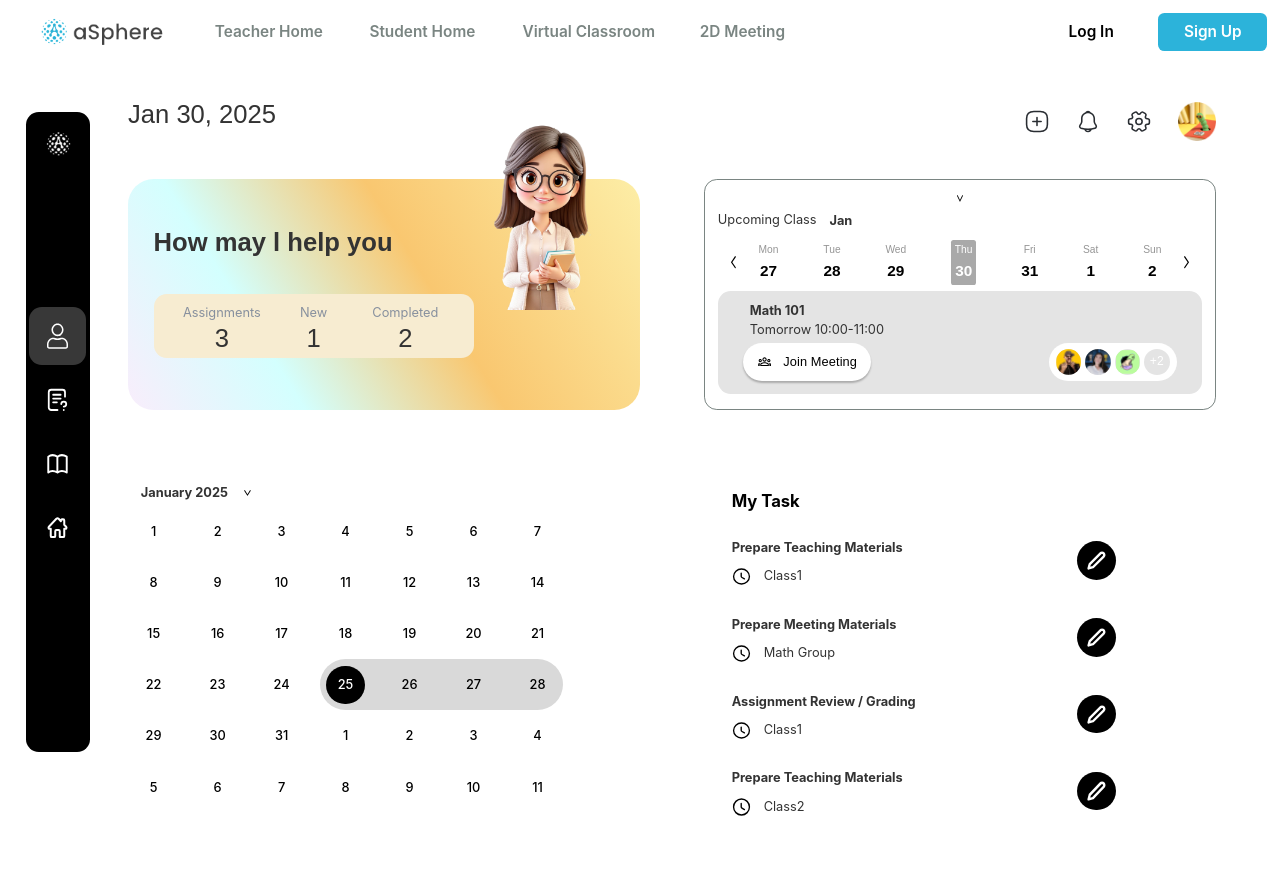
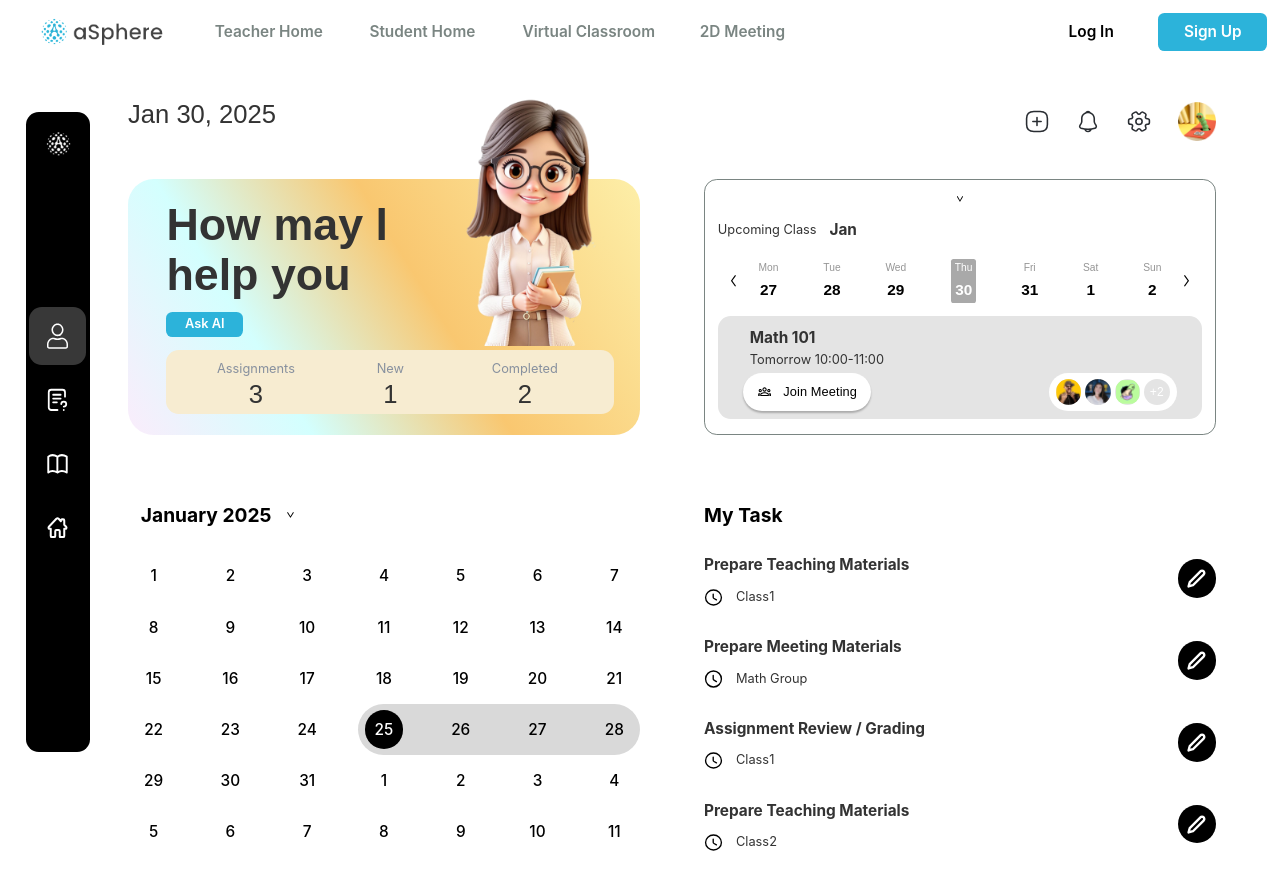
Before and after one commit to asphere-ai/asphere-ai.github.io, a plain HTML site: page teacher-home.html in a window 1280 px wide. Drawn offline with nearby package versions, Linux system fonts and the light colour scheme; a script that the page names is missing.

Commit message:
fix(pages): modify index, student and teacher home

```diff
--- a/css/asphere.webflow.css
+++ b/css/asphere.webflow.css
@@ -30,28 +30,38 @@
 }
 
 .heading-img {
-  width: 50vw;
+  width: auto;
   max-width: none;
-  height: auto;
+  height: 40vw;
   margin-left: 0;
   padding-left: 0;
   overflow: clip;
+  -webkit-mask-image: linear-gradient(to right, #0000 0%, #000 5% 90%, #0000 100%), linear-gradient(#0000 0%, #000 30% 85%, #0000 100%);
+  mask-image: linear-gradient(to right, #0000 0%, #000 5% 90%, #0000 100%), linear-gradient(#0000 0%, #000 30% 85%, #0000 100%);
+  -webkit-mask-composite: source-in;
+  mask-composite: intersect;
 }
 
 .heading-container {
+  z-index: 1;
   grid-column-gap: 2vw;
   grid-row-gap: 2vw;
   flex-flow: column;
-  width: 50%;
+  width: 50vw;
   height: auto;
-  margin-right: -10%;
+  margin-right: -10vw;
   padding-right: 0%;
   display: flex;
+  position: relative;
 }
 
 .heading-img-container {
-  width: 55%;
+  z-index: 0;
+  width: auto;
+  display: flex;
   position: relative;
+  top: 0;
+  right: 0;
 }
 
 .heading-text-1 {
@@ -105,7 +115,7 @@
 }
 
 .heading-text-container {
-  width: 99.9999%;
+  width: 100%;
   max-width: none;
   position: relative;
 }
@@ -329,15 +339,16 @@
   grid-row-gap: 5%;
   background-image: url('../images/heading_background.png');
   background-position: 0 0;
-  background-size: auto;
-  justify-content: flex-start;
-  align-items: center;
-  height: 50vw;
+  background-size: contain;
+  justify-content: flex-start;
+  align-items: center;
+  height: 40vw;
   margin-top: 5vw;
-  padding-top: 2%;
-  padding-bottom: 2%;
+  padding-top: 0%;
+  padding-bottom: 0%;
   padding-left: 5%;
   display: flex;
+  position: relative;
 }
 
 .home-sec-3 {
@@ -1337,24 +1348,25 @@
 
 .character-img-student {
   object-fit: contain;
-  width: 30%;
-  height: 15vw;
+  width: 50%;
+  height: 20vw;
   position: absolute;
-  inset: 0% 0% auto auto;
+  inset: 0% -3vw auto auto;
 }
 
 .ai-div-student {
-  grid-column-gap: 1.5vw;
-  grid-row-gap: 1.5vw;
+  grid-column-gap: 1vw;
+  grid-row-gap: 1vw;
   flex-flow: column;
   flex: 0 auto;
   justify-content: center;
-  align-items: flex-start;
+  align-items: center;
   width: 40vw;
-  height: 24vw;
+  height: 26vw;
   margin-top: -2vw;
   padding-top: 6vw;
-  padding-left: 2vw;
+  padding-left: 3vw;
+  padding-right: 2vw;
   text-decoration: none;
   display: flex;
   position: relative;
@@ -1388,7 +1400,7 @@
 .month-text {
   align-items: center;
   font-family: Inter, sans-serif;
-  font-size: 1vw;
+  font-size: 1.2vw;
   font-weight: 700;
   line-height: 200%;
 }
@@ -1419,7 +1431,7 @@
   object-fit: cover;
   border-radius: 2vw;
   width: 40vw;
-  height: 18vw;
+  height: 20vw;
   position: absolute;
   left: 0;
 }
@@ -1433,7 +1445,7 @@
   grid-template-columns: 1fr 1fr 1fr;
   grid-auto-columns: 1fr;
   place-items: center;
-  width: 25vw;
+  width: 35vw;
   height: 5vw;
   padding: 1vw 2vw;
   display: grid;
@@ -1452,6 +1464,7 @@
   flex: 0 auto;
   justify-content: center;
   align-items: center;
+  width: 6vw;
   height: 2vw;
   padding: 0 1vw;
   font-family: Inter, sans-serif;
@@ -1488,15 +1501,15 @@
 }
 
 .plan-div {
-  grid-column-gap: .5vw;
-  grid-row-gap: .5vw;
+  grid-column-gap: 1vw;
+  grid-row-gap: 1vw;
   border: .1vw solid #7a8582;
   border-radius: 1vw;
   flex-flow: column;
   justify-content: center;
   align-items: flex-start;
   width: 40vw;
-  height: 18vw;
+  height: 20vw;
   margin-top: 3vw;
   padding: .5vw 1vw;
   display: flex;
@@ -1514,6 +1527,7 @@
   height: 40vh;
   min-height: 35vw;
   max-height: 45vw;
+  margin-top: 3vw;
   margin-left: 0;
   padding-top: 0;
   padding-left: 10vw;
@@ -1521,12 +1535,14 @@
 }
 
 .calendar {
+  grid-column-gap: 2vw;
+  grid-row-gap: 2vw;
   background-color: #fff;
   border-radius: 11.697px;
   flex-direction: column;
   justify-content: flex-start;
   align-items: flex-start;
-  width: 45vw;
+  width: 40vw;
   max-width: none;
   text-decoration: none;
   display: flex;
@@ -1539,7 +1555,7 @@
   flex-direction: column;
   justify-content: flex-start;
   align-items: flex-start;
-  width: auto;
+  width: 100%;
   max-width: none;
   text-decoration: none;
   display: flex;
@@ -1547,10 +1563,10 @@
 }
 
 .calender-row {
-  grid-column-gap: 1vw;
-  justify-content: flex-start;
-  align-items: flex-start;
-  width: auto;
+  grid-column-gap: 2vw;
+  justify-content: flex-start;
+  align-items: flex-start;
+  width: 100%;
   max-width: none;
   height: 4vw;
   text-decoration: none;
@@ -1565,10 +1581,10 @@
   flex-direction: column;
   justify-content: flex-start;
   align-items: flex-start;
-  width: 50vw;
+  width: 40vw;
   max-width: none;
-  padding-top: 1vw;
-  padding-left: 2vw;
+  padding-top: 0;
+  padding-left: 0;
   text-decoration: none;
   display: flex;
   overflow: hidden;
@@ -1760,7 +1776,7 @@
   margin-top: 0;
   margin-bottom: 0;
   font-family: Inter, sans-serif;
-  font-size: 1vw;
+  font-size: 1.2vw;
   font-weight: 500;
   line-height: 4vw;
   text-decoration: none;
@@ -1793,8 +1809,8 @@
 }
 
 .calender-selected-div-teacher {
-  grid-column-gap: 1vw;
-  grid-row-gap: 1vw;
+  grid-column-gap: 2vw;
+  grid-row-gap: 2vw;
   background-color: #d9d9d9;
   border-radius: 2vw;
   justify-content: flex-start;
@@ -1815,7 +1831,7 @@
   flex-flow: row;
   justify-content: space-between;
   align-items: center;
-  width: 30vw;
+  width: 100%;
   max-width: none;
   text-decoration: none;
   display: flex;
@@ -1853,7 +1869,7 @@
   color: #000;
   padding-left: 0;
   font-family: Inter, sans-serif;
-  font-size: 1.3vw;
+  font-size: 1.5vw;
   font-weight: 700;
   line-height: 100%;
 }
@@ -1890,7 +1906,7 @@
   min-height: 35vw;
   max-height: 45vw;
   margin-left: 0;
-  padding-top: 0;
+  padding-top: 2vw;
   padding-left: 10vw;
   display: flex;
 }
@@ -1924,8 +1940,8 @@
 }
 
 .calender-selected-div-student {
-  grid-column-gap: 1vw;
-  grid-row-gap: 1vw;
+  grid-column-gap: 2vw;
+  grid-row-gap: 2vw;
   background-color: #a9e8fd;
   border-radius: 2vw;
   justify-content: flex-start;
@@ -1936,9 +1952,9 @@
 .character-img-teacher {
   object-fit: cover;
   width: 40%;
-  height: 15vw;
+  height: 20vw;
   position: absolute;
-  inset: 5% 0% auto auto;
+  inset: -1vw 1vw auto auto;
 }
 
 .ai-div-teacher {
@@ -1949,7 +1965,7 @@
   justify-content: center;
   align-items: flex-start;
   width: 40vw;
-  height: 24vw;
+  height: 26vw;
   margin-top: -2vw;
   padding-top: 6vw;
   padding-left: 2vw;
@@ -3673,12 +3689,31 @@
 }
 
 .play-icon {
-  opacity: .8;
+  opacity: .7;
+  filter: invert(55%);
+  mix-blend-mode: normal;
   width: 5vw;
   height: 5vw;
   position: absolute;
-  bottom: 0;
-  right: 5%;
+  bottom: 1vw;
+  right: 2vw;
+}
+
+.ai-div-student-1 {
+  width: 100%;
+  margin-top: 0;
+}
+
+.ai-div-student-2 {
+  width: 100%;
+}
+
+.ai-heading-medium {
+  width: 60%;
+  margin-top: 0;
+  margin-bottom: 0;
+  font-size: 3.5vw;
+  line-height: 110%;
 }
 
 @media screen and (max-width: 991px) {
--- a/teacher-home.html
+++ b/teacher-home.html
@@ -53,8 +53,13 @@
   <section class="teacher-sec-2">
     <div class="w-layout-vflex flex-block">
       <div class="heading-medium">Jan 30, 2025</div>
-      <div class="ai-div-teacher"><img src="images/Rectangle-26.svg" loading="lazy" alt="" class="ai-div-bg-color"><img width="381" height="320" alt="" src="images/a_friendly_element_image_book-1.png" loading="lazy" class="character-img-teacher">
-        <h1 class="heading-medium">How may l help you</h1>
+      <div class="ai-div-student"><img src="images/Rectangle-26.svg" loading="lazy" alt="" class="ai-div-bg-color"><img width="381" height="320" alt="" src="images/a_friendly_element_image_book-1.png" loading="lazy" class="character-img-teacher">
+        <div class="ai-div-student-1">
+          <h1 class="ai-heading-medium">How may l help you</h1>
+        </div>
+        <div class="ai-div-student-2">
+          <a href="quiz-gen.html" class="blue-btn-copy w-button">Ask AI</a>
+        </div>
         <div class="ai-task-div">
           <div class="login-desc-text">Assignments</div>
           <div class="login-desc-text">New</div>
@@ -132,7 +137,7 @@
   <section class="teacher-sec-3">
     <div class="calendar">
       <div class="calender-month">
-        <div class="month-text">January 2025</div><img width="10.782122611999512" height="10.88491153717041" alt="" src="images/Vector_1.svg" loading="lazy" class="arrow-down-img">
+        <div class="assignment-heading">January 2025</div><img width="10.782122611999512" height="10.88491153717041" alt="" src="images/Vector_1.svg" loading="lazy" class="arrow-down-img">
       </div>
       <div class="calender-table">
         <div class="calender-row">
```
Also changed, not shown: ai-assistant.html (+1 -1 lines), index.html (+1 -1 lines), student-home.html (+7 -3 lines), images/AI_Assistant_2.png (added).
